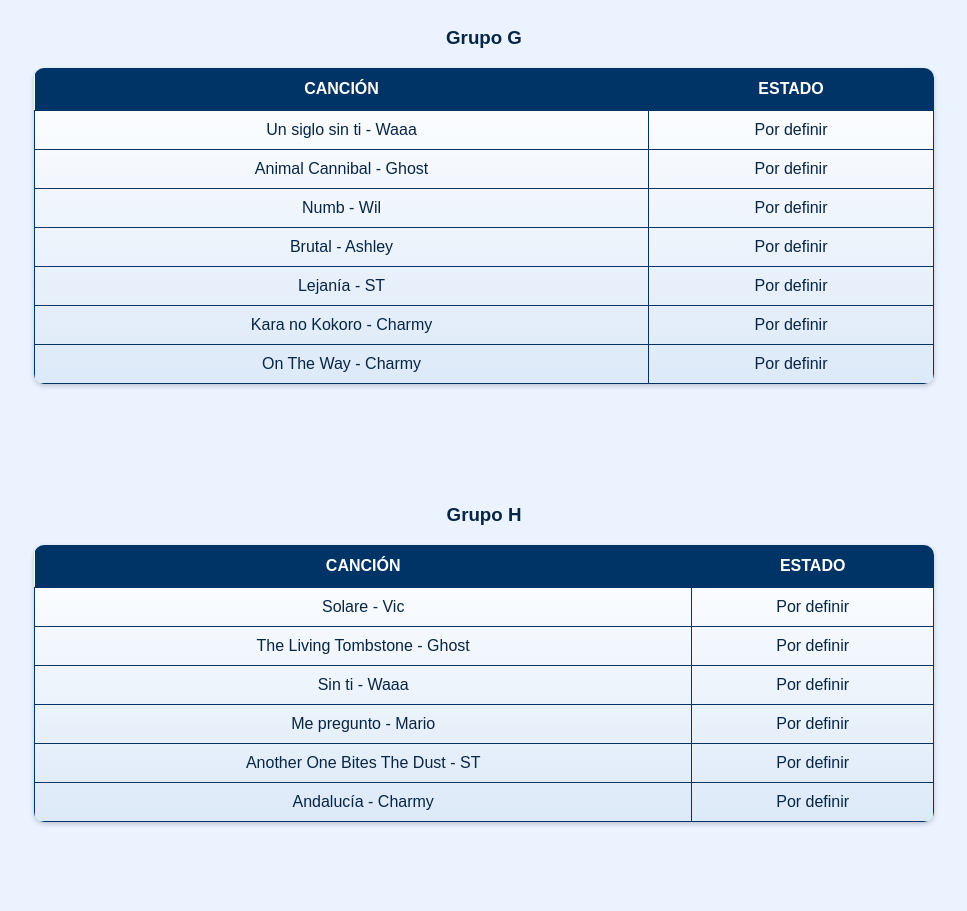
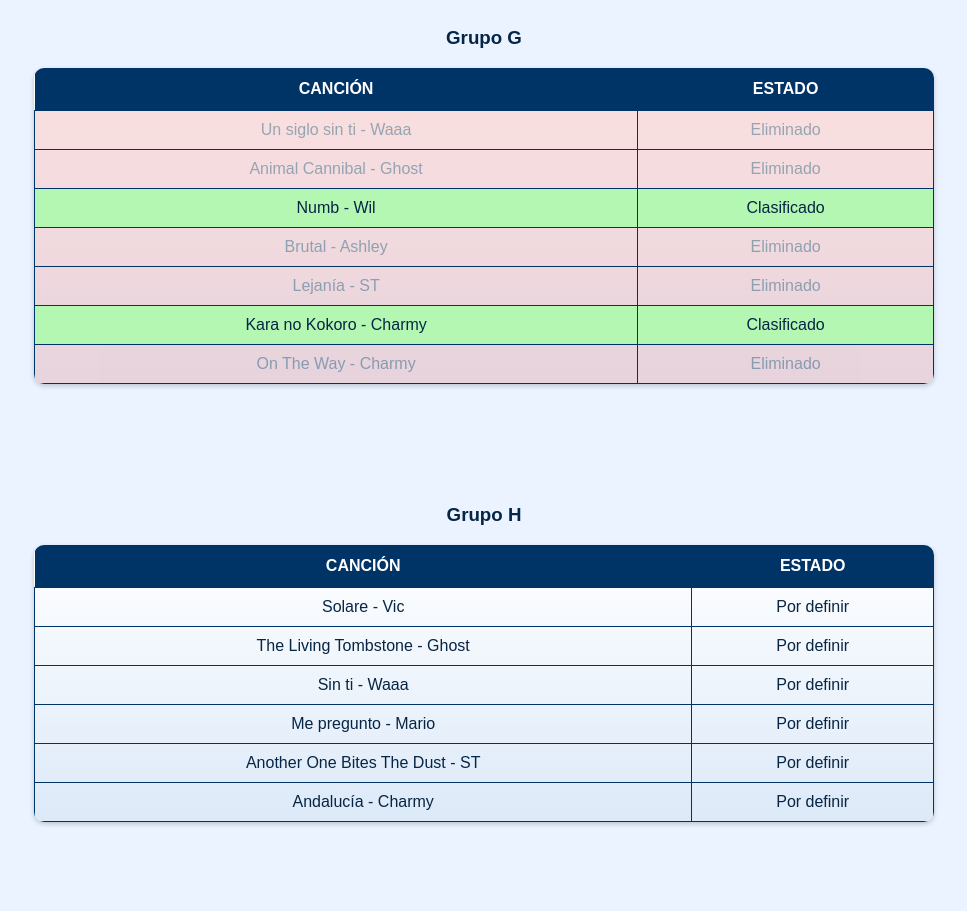
Before and after one commit to mariopopplio22-star/Mundial-de-canciones, a plain HTML site: page fasegrupos.html in a window 1280 px wide. Shown: the part 3040-3951 px from the top of the page, without its empty margins (156-1123 px from the left). Drawn offline with Linux system fonts and the light colour scheme.

Commit message:
Add files via upload

```diff
--- a/fasegrupos.html
+++ b/fasegrupos.html
@@ -105,13 +105,13 @@
       <h3>Grupo G</h3>
       <table>
         <tr><th>Canción</th><th>Estado</th></tr>
-        <tr class=""><td>Un siglo sin ti - Waaa</td><td>Por definir</td></tr>
-        <tr class=""><td>Animal Cannibal - Ghost</td><td>Por definir</td></tr>
-        <tr class=""><td>Numb - Wil</td><td>Por definir</td></tr>
-        <tr class=""><td>Brutal - Ashley</td><td>Por definir</td></tr>
-        <tr class=""><td>Lejanía - ST</td><td>Por definir</td></tr>
-        <tr class=""><td>Kara no Kokoro - Charmy</td><td>Por definir</td></tr>
-        <tr class=""><td>On The Way - Charmy</td><td>Por definir</td></tr>
+        <tr class="eliminado"><td>Un siglo sin ti - Waaa</td><td>Eliminado</td></tr>
+        <tr class="eliminado"><td>Animal Cannibal - Ghost</td><td>Eliminado</td></tr>
+        <tr class="clasificado"><td>Numb - Wil</td><td>Clasificado</td></tr>
+        <tr class="eliminado"><td>Brutal - Ashley</td><td>Eliminado</td></tr>
+        <tr class="eliminado"><td>Lejanía - ST</td><td>Eliminado</td></tr>
+        <tr class="clasificado"><td>Kara no Kokoro - Charmy</td><td>Clasificado</td></tr>
+        <tr class="eliminado"><td>On The Way - Charmy</td><td>Eliminado</td></tr>
       </table>
     </div>
 
```
